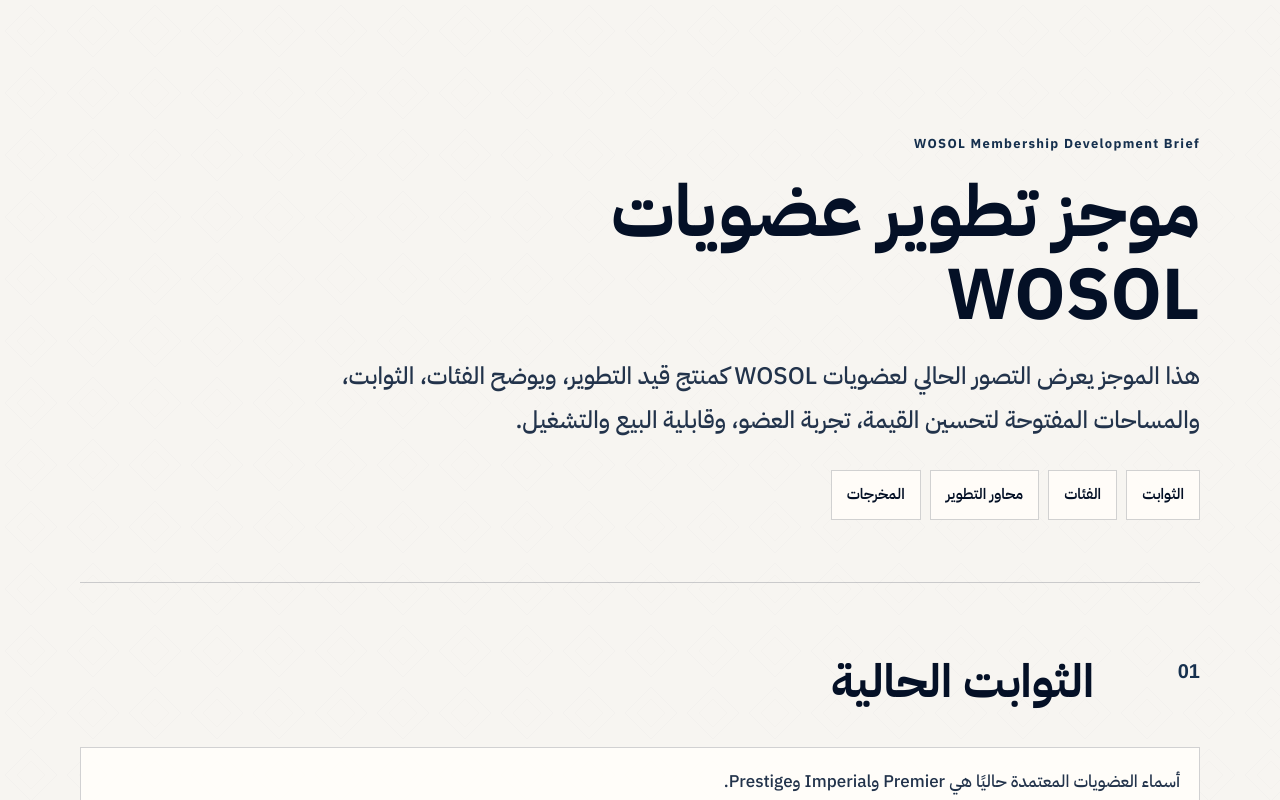
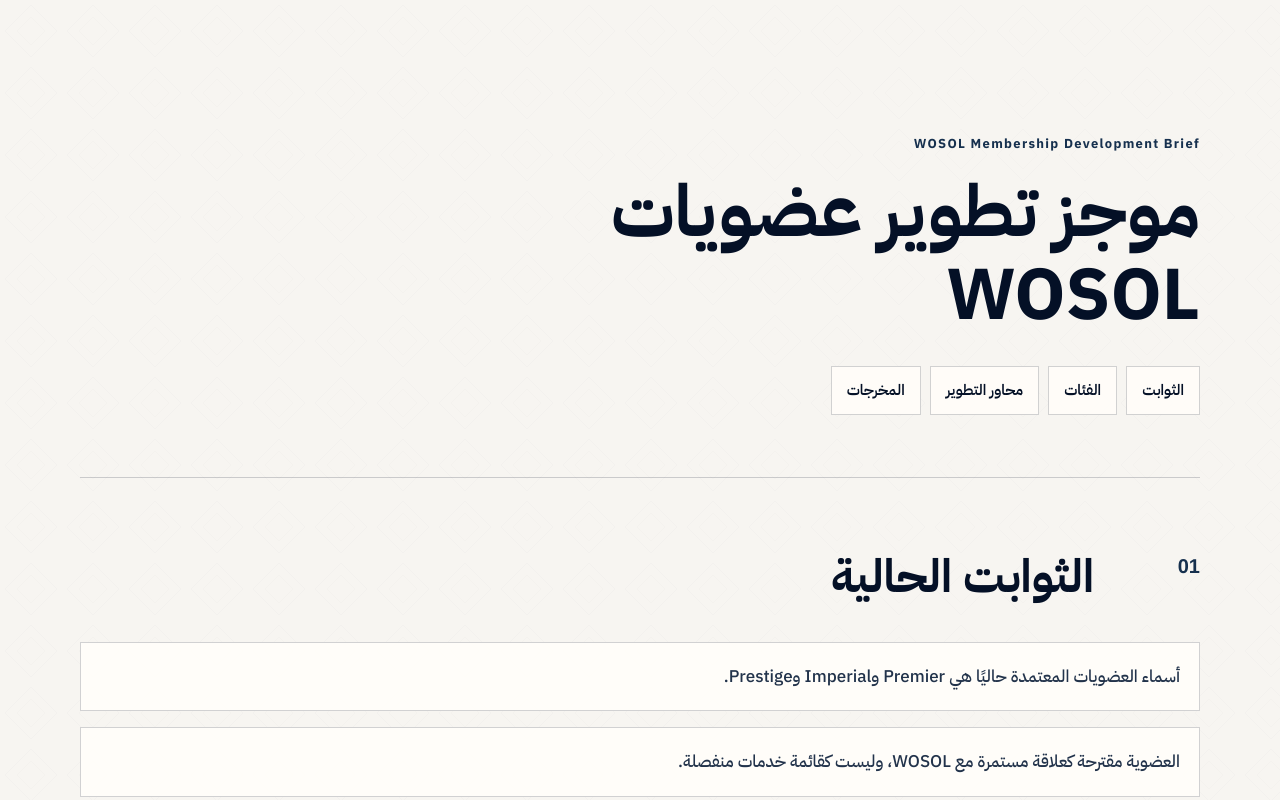
Before and after one commit to moalarbi/wosol-membership-reference-hub, a Next.js app: page / in a window 1280 px wide. Shown: the top 800 px of the page. Built offline with nearby package versions, Linux system fonts and the light colour scheme; a web font is replaced by a local one.

Commit message:
Remove hero description

```diff
--- a/app/page.tsx
+++ b/app/page.tsx
@@ -112,10 +112,6 @@
       <section className="hero">
         <span className="eyebrow">WOSOL Membership Development Brief</span>
         <h1>موجز تطوير عضويات WOSOL</h1>
-        <p className="hero-subtitle">
-          هذا الموجز يعرض التصور الحالي لعضويات WOSOL كمنتج قيد التطوير، ويوضح الفئات، الثوابت، والمساحات المفتوحة
-          لتحسين القيمة، تجربة العضو، وقابلية البيع والتشغيل.
-        </p>
         <nav className="nav" aria-label="Page sections">
           {[
             ["الثوابت", "#constants"],
```
